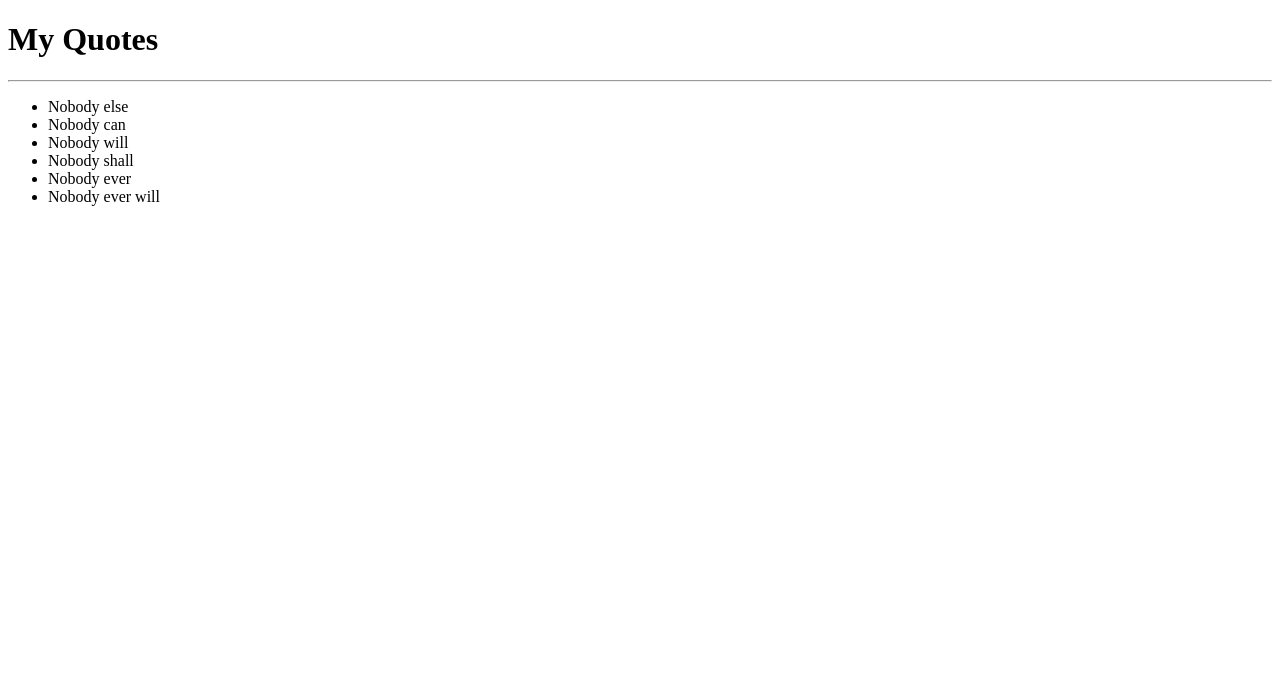
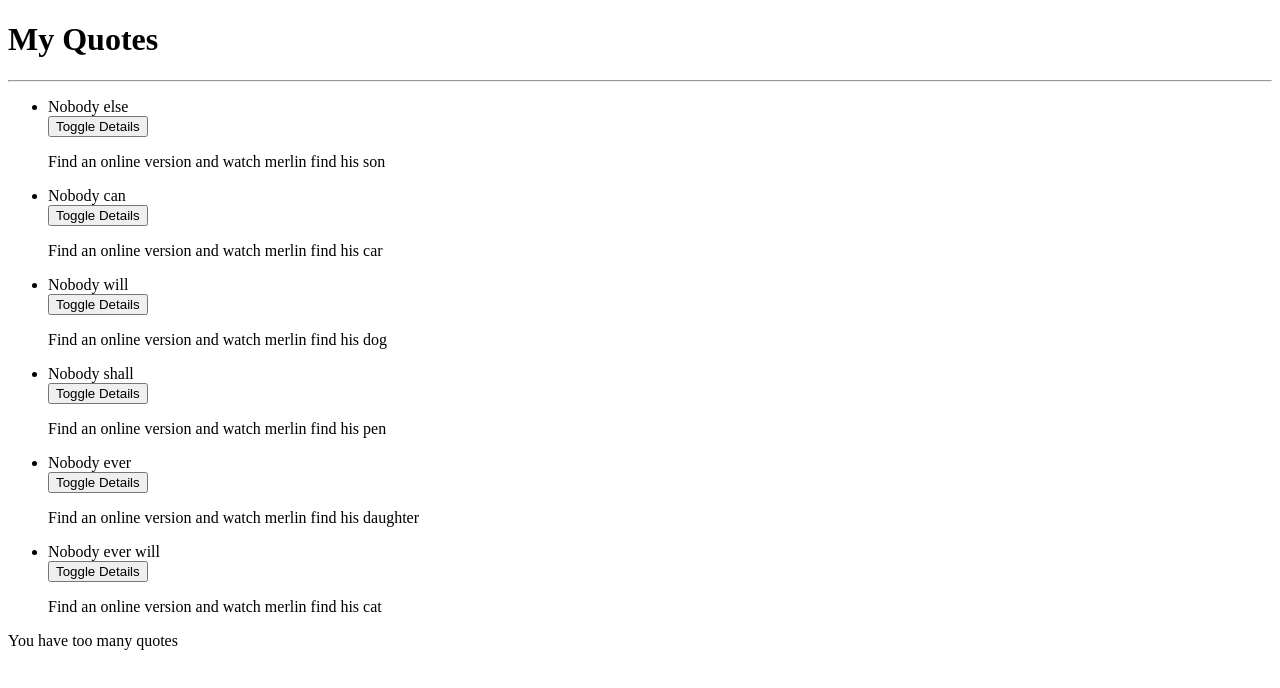
Before and after one commit to Nelvinom/Crazy-Quotes-App, an Angular app: page / in a window 1280 px wide. Shown: the top 688 px of the page. Built offline with nearby package versions, Linux system fonts and the light colour scheme.

Commit message:
commit toggle detail button

```diff
--- a/src/app/quote-detail/quote-detail.component.html
+++ b/src/app/quote-detail/quote-detail.component.html
@@ -1 +1 @@
-<p>quote-detail works!</p>
+<p>{{quote.description}}</p>
--- a/src/app/quote-detail/quote-detail.component.ts
+++ b/src/app/quote-detail/quote-detail.component.ts
@@ -1,12 +1,12 @@
-import { Component, OnInit } from '@angular/core';
-
+import { Component, OnInit, Input } from '@angular/core';
+import{Quote} from '../quote';
 @Component({
   selector: 'app-quote-detail',
   templateUrl: './quote-detail.component.html',
   styleUrls: ['./quote-detail.component.css']
 })
 export class QuoteDetailComponent implements OnInit {
-
+@Input() quote: Quote;
   constructor() { }
 
   ngOnInit() {
--- a/src/app/quote.ts
+++ b/src/app/quote.ts
@@ -1,5 +1,6 @@
 export class Quote {
-    id:number;
-    name:string;
-    description:string;
+   showDescription: boolean;
+   constructor(public id:number,public name: string,public description:string){
+       this.showDescription=false;
+   }
 }
--- a/src/app/quote/quote.component.html
+++ b/src/app/quote/quote.component.html
@@ -2,8 +2,11 @@
     <h1>My Quotes</h1>
     <hr>
     <ul>
-        <li *ngFor='let quote of quotes'>
-            {{quote.name}}
-        </li>
+        <div *ngFor='let quote of quotes'>
+            <li>{{quote.name}}</li>
+            <button (click)='toggleDetails(i)'>Toggle Details</button>
+            <app-quote-detail [quote]='quote'></app-quote-detail>
+        </div>
     </ul>
+    <p *ngIf='quotes.length>5'>You have too many quotes</p>
 </div>
--- a/src/app/quote/quote.component.ts
+++ b/src/app/quote/quote.component.ts
@@ -8,12 +8,12 @@ import{Quote} from '../quote';
 })
 export class QuoteComponent implements OnInit {
   quotes:Quote[] =[
-    {id:1, name:'Nobody else',description:'Find an online version and watch merlin find his son'},
-    {id:2, name:'Nobody can',description:'Find an online version and watch merlin find his car'},
-    {id:3, name:'Nobody will',description:'Find an online version and watch merlin find his dog'},
-    {id:4, name:'Nobody shall',description:'Find an online version and watch merlin find his pen'},
-    {id:5, name:'Nobody ever',description:'Find an online version and watch merlin find his daughter'},
-    {id:6, name:'Nobody ever will',description:'Find an online version and watch merlin find his cat'},
+    new Quote(1, 'Nobody else','Find an online version and watch merlin find his son'),
+    new Quote(2, 'Nobody can','Find an online version and watch merlin find his car'),
+    new Quote(3, 'Nobody will','Find an online version and watch merlin find his dog'),
+    new Quote(4, 'Nobody shall','Find an online version and watch merlin find his pen'),
+    new Quote(5, 'Nobody ever','Find an online version and watch merlin find his daughter'),
+    new Quote(6, 'Nobody ever will','Find an online version and watch merlin find his cat'),
   ];
   constructor() { }
 
```
